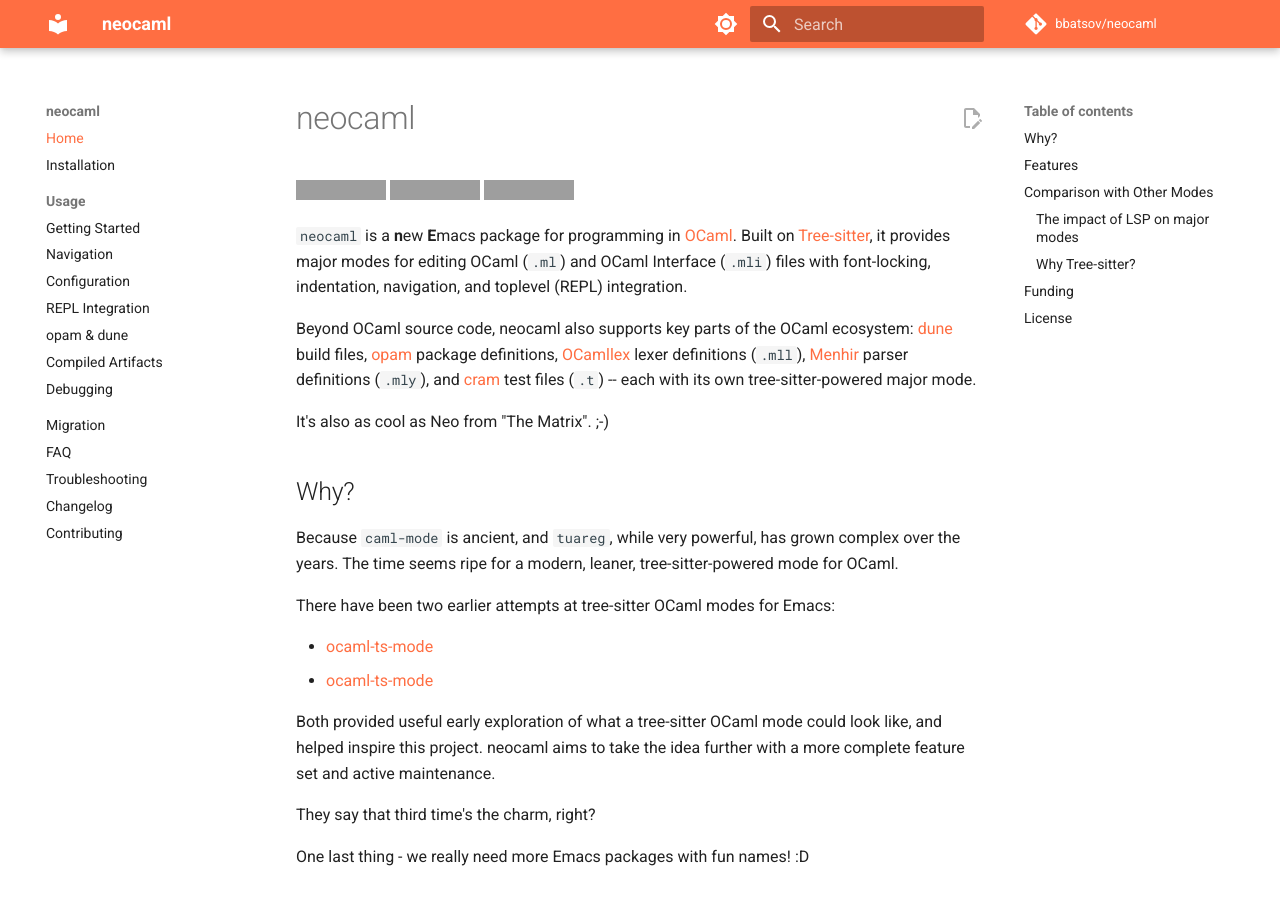
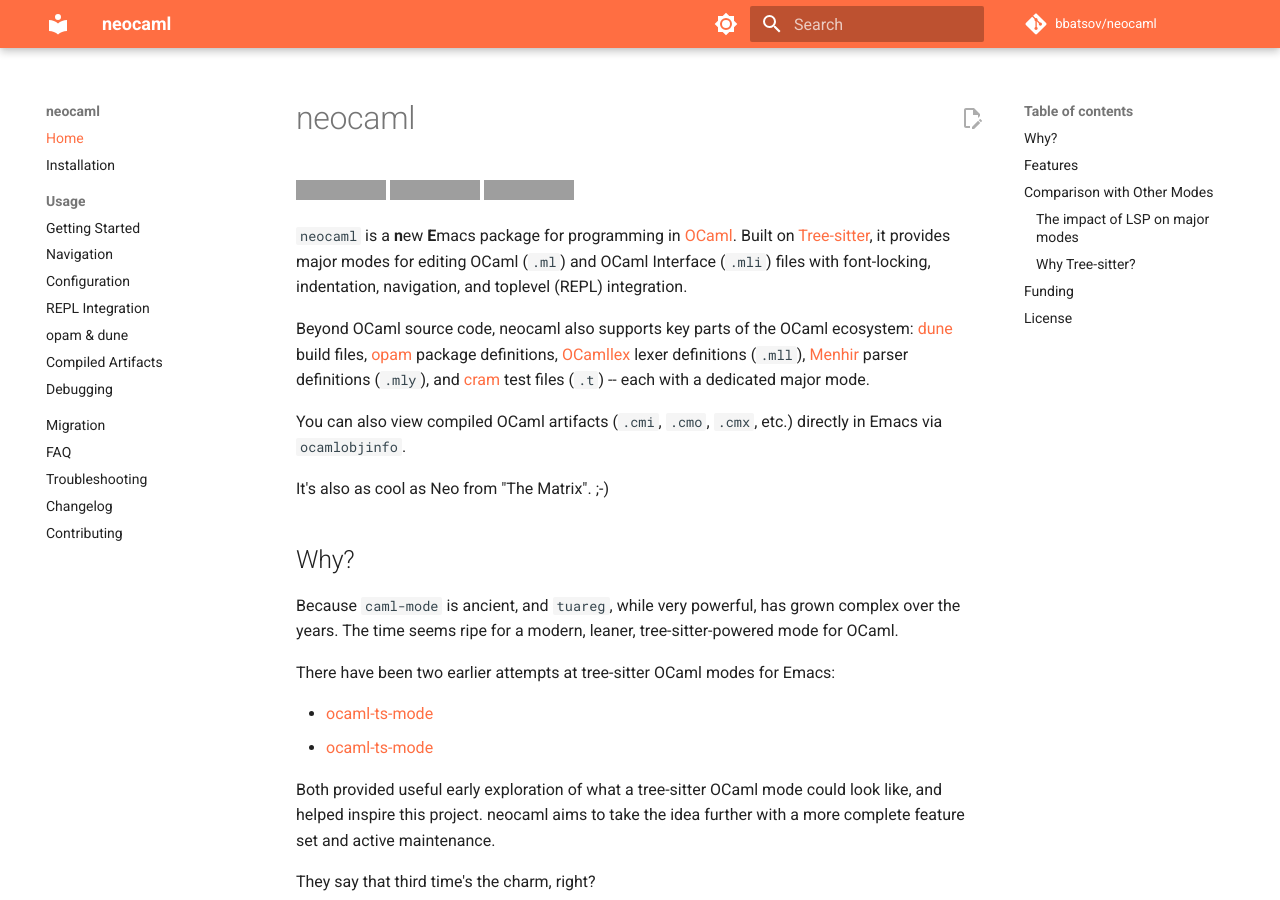
Before and after one commit to bbatsov/neocaml, an MkDocs documentation site: the page built from docs/index.md, in a window 1280 px wide and 900 px high. Built offline with MkDocs 1.6.1 and Material for MkDocs 9.7.7, drawn with Linux system fonts in a browser that asks for light colours; comment, search, counter and statistics services are not loaded; grey boxes are pictures that could not be loaded.

Commit message:
Refine intro: mention objinfo, drop blanket tree-sitter claim

```diff
--- a/docs/index.md
+++ b/docs/index.md
@@ -16,7 +16,10 @@ ecosystem: [dune](https://dune.build) build files,
 [OCamllex](https://v2.ocaml.org/manual/lexyacc.html) lexer definitions (`.mll`),
 [Menhir](http://gallium.inria.fr/~fpottier/menhir/) parser definitions (`.mly`),
 and [cram](https://dune.readthedocs.io/en/stable/tests.html#cram-tests) test
-files (`.t`) -- each with its own tree-sitter-powered major mode.
+files (`.t`) -- each with a dedicated major mode.
+
+You can also view compiled OCaml artifacts (`.cmi`, `.cmo`, `.cmx`, etc.)
+directly in Emacs via `ocamlobjinfo`.
 
 It's also as cool as Neo from "The Matrix". ;-)
 
```
Also changed, not shown: README.md (+4 -1 lines).
